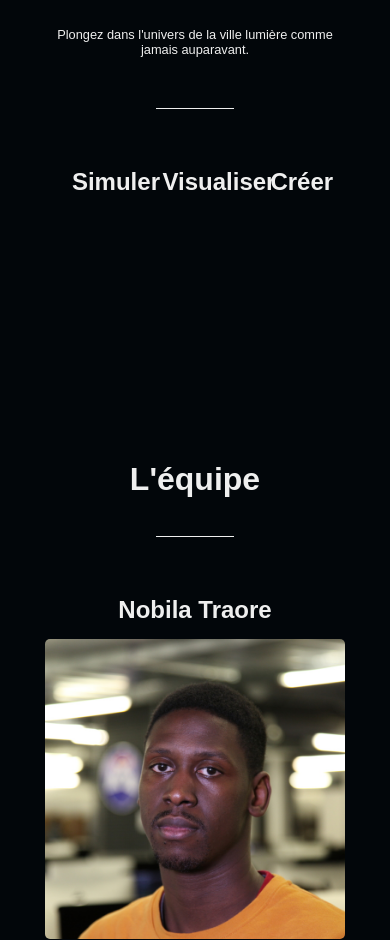
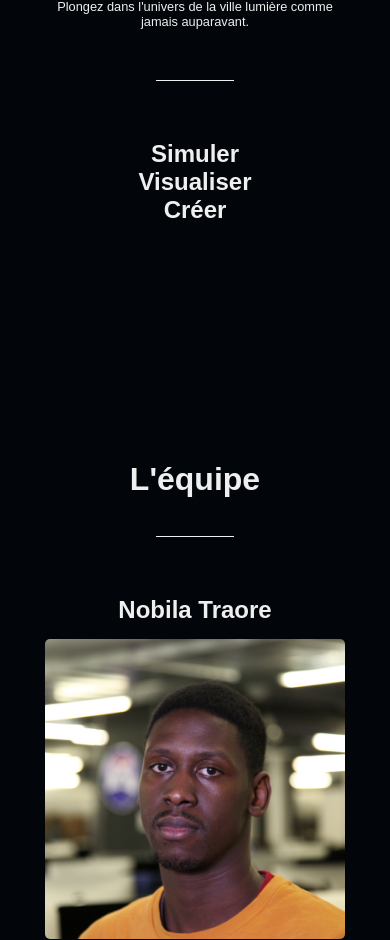
Before and after one commit to JehanneDussert/pixelParis, a React (Create React App) app: page / in a window 390 px wide. Shown: the part 1275-2215 px from the top of the page. Built offline with nearby package versions, Linux system fonts and the light colour scheme.

Commit message:
Fix keywords alignment

```diff
--- a/src/pages/About/index.jsx
+++ b/src/pages/About/index.jsx
@@ -12,14 +12,14 @@ function About() {
                 </BoxContainer>
             </DivContainer>
             <Separator/>
-            <DivContainer  className="wrapper">
-                <BoxContainer>
+            <DivContainer className="wrapper">
+                <BoxContainer className="keywords">
                     <h2 class="description">Simuler</h2>
                 </BoxContainer>
-                <BoxContainer>
+                <BoxContainer className="keywords">
                     <h2 class="description">Visualiser</h2>
                 </BoxContainer>
-                <BoxContainer>
+                <BoxContainer className="keywords">
                     <h2 class="description">Créer</h2>
                 </BoxContainer>
             </DivContainer>
--- a/src/styles/App.css
+++ b/src/styles/App.css
@@ -303,3 +303,11 @@ html {
     z-index: -1;
   }
 }
+
+@media screen and (max-width: 768px) {
+  .keywords {
+    flex-direction: column;
+    align-items: center;
+    width: 100%;
+  }
+}
```
